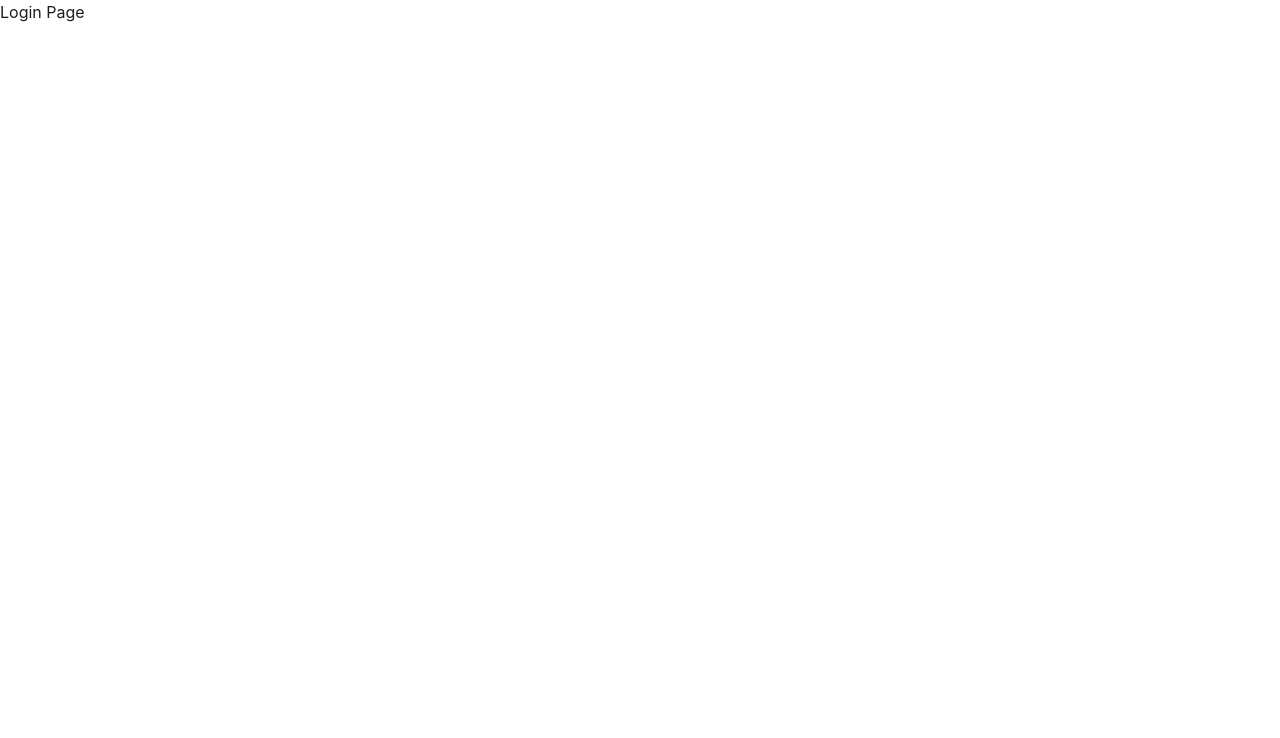
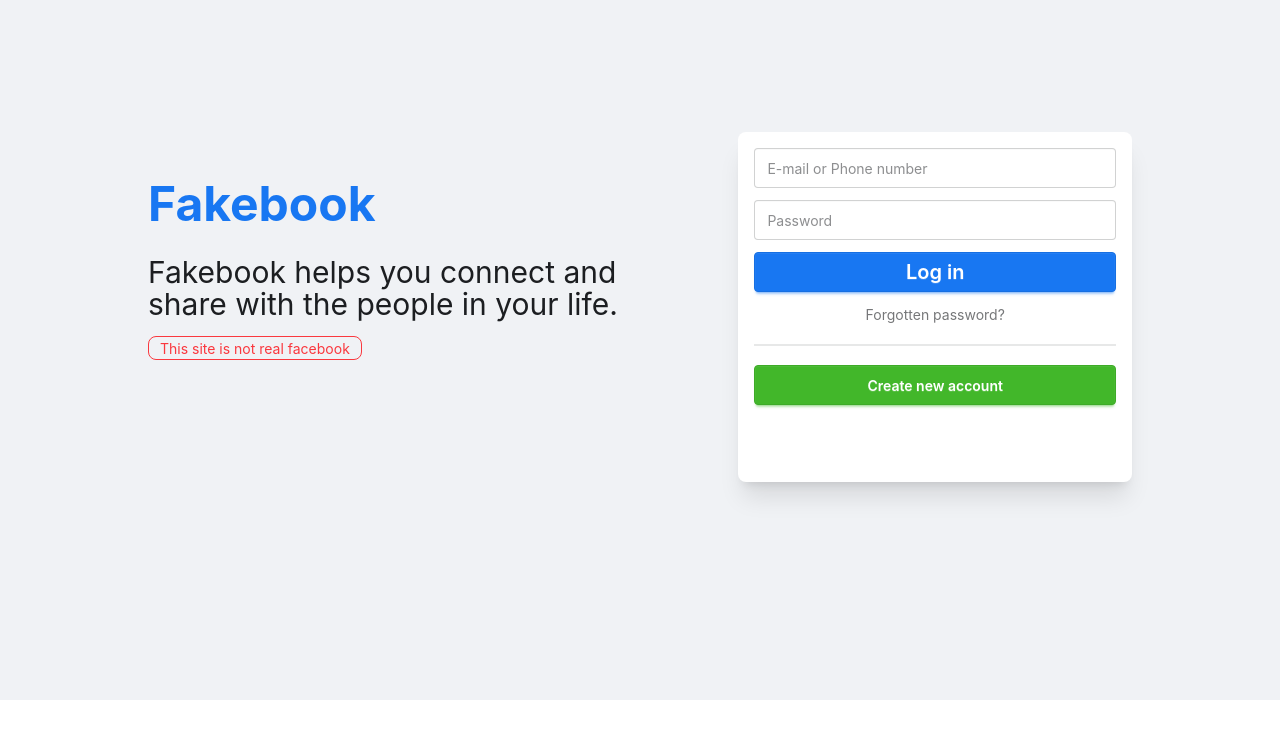
Before and after one commit to Tassanan-K/cc22-fakebook-web, a React (Vite) app: page / in a window 1280 px wide. Shown: the top 738 px of the page. Built offline with nearby package versions, Linux system fonts and the light colour scheme.

Commit message:
Login UI mock

```diff
--- a/src/pages/Login.jsx
+++ b/src/pages/Login.jsx
@@ -2,7 +2,29 @@
 
 function Login() {
   return (
-    <div>Login Page</div>
+    <div className='h-175 pt-20 pb-28 bg-base-200'>
+      <div className='p-5 max-w-5xl mx-auto min-h-135 flex justify-between max-md:flex-col'>
+        <div className='flex flex-col gap-4 mt-20 basis-3/5 max-md:text-center'>
+          <div className="text-5xl text-primary font-bold">Fakebook</div>
+          <h2 className='text-[30px] leading-8 mt-3 w-128.5 max-md:w-auto'>Fakebook helps you connect and share with the people in your life.</h2>
+          <div className="badge badge-outline badge-error max-md:mx-auto">This site is not real facebook</div>
+        </div>
+        <div className='flex-1 '>
+          <div className="card bg-base-100 w-full h-87.5 shadow-xl mt-8">
+            <form onSubmit={(e)=> e.preventDefault}>
+              <div className="card-body gap-3 p-4">
+                <input type="text" className='input w-full' placeholder='E-mail or Phone number' />
+                <input type="password" className='input w-full' placeholder='Password' />
+                <button className='btn btn-primary text-xl'>Log in</button>
+                <p className="text-center cursor-pointer opacity-60">Forgotten password?</p>
+                <div className="divider my-0"></div>
+                <button className="btn btn-secondary">Create new account</button>
+              </div>
+            </form>
+          </div>
+        </div>
+      </div>
+    </div>
   )
 }
 
```
